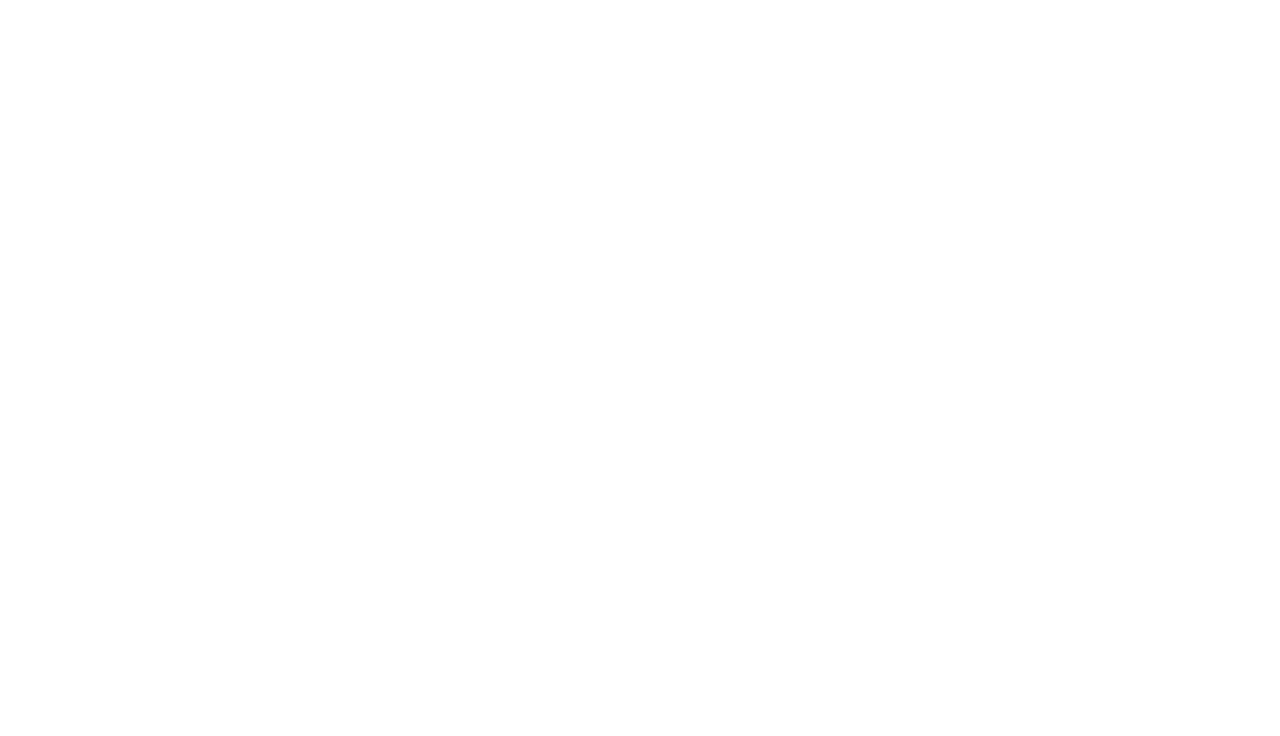
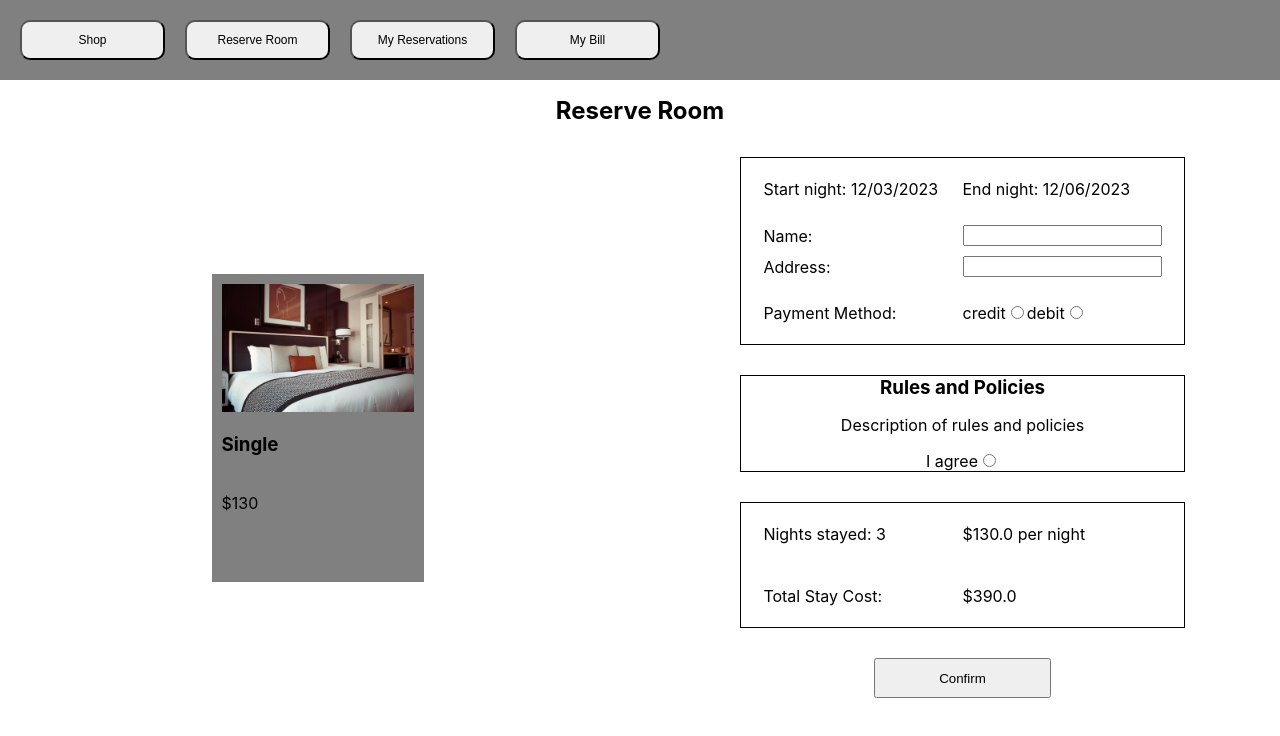
Before and after one commit to Debob123/BearBytes, a React (Create React App) app in the folder reactFrontEnd/: page /confirmReservationPage in a window 1280 px wide. Before the commit this address had no page. Shown: the top 736 px of the page. Built offline with nearby package versions, Linux system fonts and the light colour scheme.

Commit message:
Add reservation summary and confirmation page

```diff
--- a/reactFrontEnd/src/App.js
+++ b/reactFrontEnd/src/App.js
@@ -6,6 +6,7 @@
 import ReservationPage from './pages/ReservationPage';
 import ShoppingPage from './pages/ShoppingPage';
 import ProfilePage from './pages/ProfilePage';
+import ConfirmReservationPage from './pages/ConfirmReservationPage'
 
 function App() {
   return (
@@ -15,6 +16,7 @@
         <Route path="/login" element={<LoginPage />} />
         <Route path="/rooms" element={<RoomPage />} />
         <Route path="/reservation" element={<ReservationPage />} />
+        <Route path="/confirmReservationPage" element ={<ConfirmReservationPage />} />
         <Route path="/shop" element={<ShoppingPage />} />
         <Route path="/profile" element={<ProfilePage />} />
       </Routes>
--- a/reactFrontEnd/src/components/BoxDisplay.jsx
+++ b/reactFrontEnd/src/components/BoxDisplay.jsx
@@ -1,13 +1,16 @@
 import Button from './Button';
 import './display.css'
 
-function BoxDisplay({imgLink, title="Title", cost="$1", btn=<Button/>}) {
+function BoxDisplay({imgLink, title="Title", cost="$1", btn=<Button />, btn2=null}) {
     return (
     <div className="box-display">
         <img src={imgLink} />
         <h3>{title}</h3>
         <p>{cost}</p>
-        {btn}
+        <div className="flex-container">
+          {btn !== null && btn}
+          {btn2 !== null && btn2}
+        </div>
     </div>
     )
 }
--- /dev/null
+++ b/reactFrontEnd/src/components/GuestPaymentInfo.jsx
@@ -0,0 +1,30 @@
+function GuestPayment() {
+    return (
+        <div class="box">
+                <div class="row">
+                    <p>Start night: 12/03/2023</p>
+                    <p>End night: 12/06/2023</p>
+                </div>
+                <div class="row">
+                    <label for="name">Name: </label>
+                    <input id="name" type="text" />
+                </div>
+                <div class="row">
+                    <label for="address">Address: </label>
+                    <input id="address" type="text" />
+                </div>
+                <div class="row">
+                    <p>Payment Method: </p>
+                    <div>
+                        <label for="credit">credit</label>
+                        <input id="credit" type="radio" name="payment_method" value="credit"/>
+
+                        <label for="debit">debit</label>
+                        <input id="debit" type="radio" name="payment_method" value="debit"/>
+                    </div>
+                </div>
+        </div>
+    );
+};
+
+export default GuestPayment;
--- /dev/null
+++ b/reactFrontEnd/src/components/ReservationSummary.jsx
@@ -0,0 +1,16 @@
+function ReservationSummary() {
+    return (
+        <div class="box">
+            <div class="row">
+                <p>Nights stayed: 3</p>
+                <p>$130.0 per night</p>
+            </div>
+            <div class="row">
+                <p>Total Stay Cost:</p>
+                <p>$390.0</p>
+            </div>
+        </div>
+    );
+};
+
+export default ReservationSummary;
--- a/reactFrontEnd/src/components/RoomDisplay.css
+++ /dev/null
@@ -1,4 +0,0 @@
-.container {
-    display: grid;
-    grid-template-columns: 1fr 1fr 1fr;
-}
--- a/reactFrontEnd/src/components/RoomDisplay.jsx
+++ b/reactFrontEnd/src/components/RoomDisplay.jsx
@@ -43,6 +43,18 @@
         rate: "$200",
         id: uuidv4()
     },
+    {
+        imgLink: doubleRoom,
+        roomType: "Double",
+        rate: "$300",
+        id: uuidv4()
+    },
+    {
+        imgLink: doubleRoom,
+        roomType: "Double",
+        rate: "$280",
+        id: uuidv4()
+    },
 ]
 
 
--- /dev/null
+++ b/reactFrontEnd/src/components/RulesAndPolicies.jsx
@@ -0,0 +1,16 @@
+function RulesAndPolicies() {
+    return (
+        <div class="box">
+            <h3 class="center-text">Rules and Policies</h3>
+            <div class="center-text">
+                <p>Description of rules and policies</p>
+            </div>
+            <div class="center-text">
+                <label for="agree"> I agree</label>
+                <input id="agreement" type="radio" name="agreement" value="agreement"/>
+            </div>
+        </div>
+    );
+};
+
+export default RulesAndPolicies;
--- a/reactFrontEnd/src/components/display.css
+++ b/reactFrontEnd/src/components/display.css
@@ -2,8 +2,8 @@
     display: grid;
     gap: 5vw;
     aspect-ratio: 1 / .5;
-    grid-template-columns: repeat(3, 1fr);
-    grid-template-rows: repeat(3, 1fr);
+    grid-template-columns: repeat(4, 1fr);
+    grid-auto-columns: repeat(4, 1fr);
 }
 
 .box-display {
@@ -11,9 +11,18 @@
     aspect-ratio: 1 / 1.5;
     width: 15vw;
     background-color: gray;
-    height: 100%;
     justify-self: center;
     padding: 10px;
+}
+
+.flex-container {
+    display: flex;
+    flex: auto;
+    gap: 10px;
+}
+
+Button {
+    width: 100%;
 }
 
 img {
--- a/reactFrontEnd/src/components/header.css
+++ b/reactFrontEnd/src/components/header.css
@@ -1,5 +1,5 @@
 .header {
-    height: 100px;
+    height: 10vh;
     min-width: 100%;
     box-sizing: border-box;
     display: grid;
--- /dev/null
+++ b/reactFrontEnd/src/pages/ConfirmReservationPage.js
@@ -0,0 +1,27 @@
+import singleRoom from '../images/hotelRoom1.jpg'
+import GuestHeader from "../components/GuestHeader";
+import GuestPaymentInfo from '../components/GuestPaymentInfo';
+import RulesAndPolicies from '../components/RulesAndPolicies';
+import ReservationSummary from '../components/ReservationSummary';
+import './confirmReservationPage.css';
+import BoxDisplay from '../components/BoxDisplay.jsx';
+
+function ConfirmReservationPage() {
+    return (
+        <div>
+            <GuestHeader className="header"/>
+            <h2 className="content-begin center-text">Reserve Room</h2>
+            <div className="container">
+                <BoxDisplay imgLink={singleRoom} title="Single" cost="$130" btn={null}/>
+                <form class="confirm-input">
+                    <GuestPaymentInfo />
+                    <RulesAndPolicies />
+                    <ReservationSummary />
+                    <input type="submit" value="Confirm" class="cnf-btn"/>
+                </form>
+            </div>
+        </div>
+    );
+}
+
+export default ConfirmReservationPage;
--- a/reactFrontEnd/src/pages/HomePage.js
+++ b/reactFrontEnd/src/pages/HomePage.js
@@ -9,7 +9,7 @@
             <Link to="/login">Login</Link>
             <Link to="/rooms">View Rooms</Link>
             <Link to="/shop">Shop Now</Link>
-            <Link to="/reservation">Make a Reservation</Link>
+            <Link to="/confirmReservationPage">Confirm Reservation</Link>
         </div>
     );
 }
--- /dev/null
+++ b/reactFrontEnd/src/pages/confirmReservationPage.css
@@ -0,0 +1,44 @@
+.container {
+    display: grid;
+    grid-template-columns: 1fr 1fr;
+    gap: 10px;
+}
+
+.content-begin {
+    margin-top: 12vh;
+    margin-bottom: 4vh;
+}
+
+.center-text {
+    text-align: center;
+}
+
+.box {
+    border: 1px solid black;
+}
+
+.confirm-input {
+    width: 70%;
+    justify-self: center;
+    display: grid;
+    gap: 30px;
+}
+
+.row {
+    display: grid;
+    grid-template-columns: 1fr 1fr;
+    padding: 5px 5%;
+    grid-auto-flow: column;
+    align-items: center;
+}
+
+.box-display {
+    align-self: center;
+    justify-self: center;
+}
+
+.cnf-btn {
+    width: 40%;
+    height: 5vh;
+    justify-self: center;
+}
```
